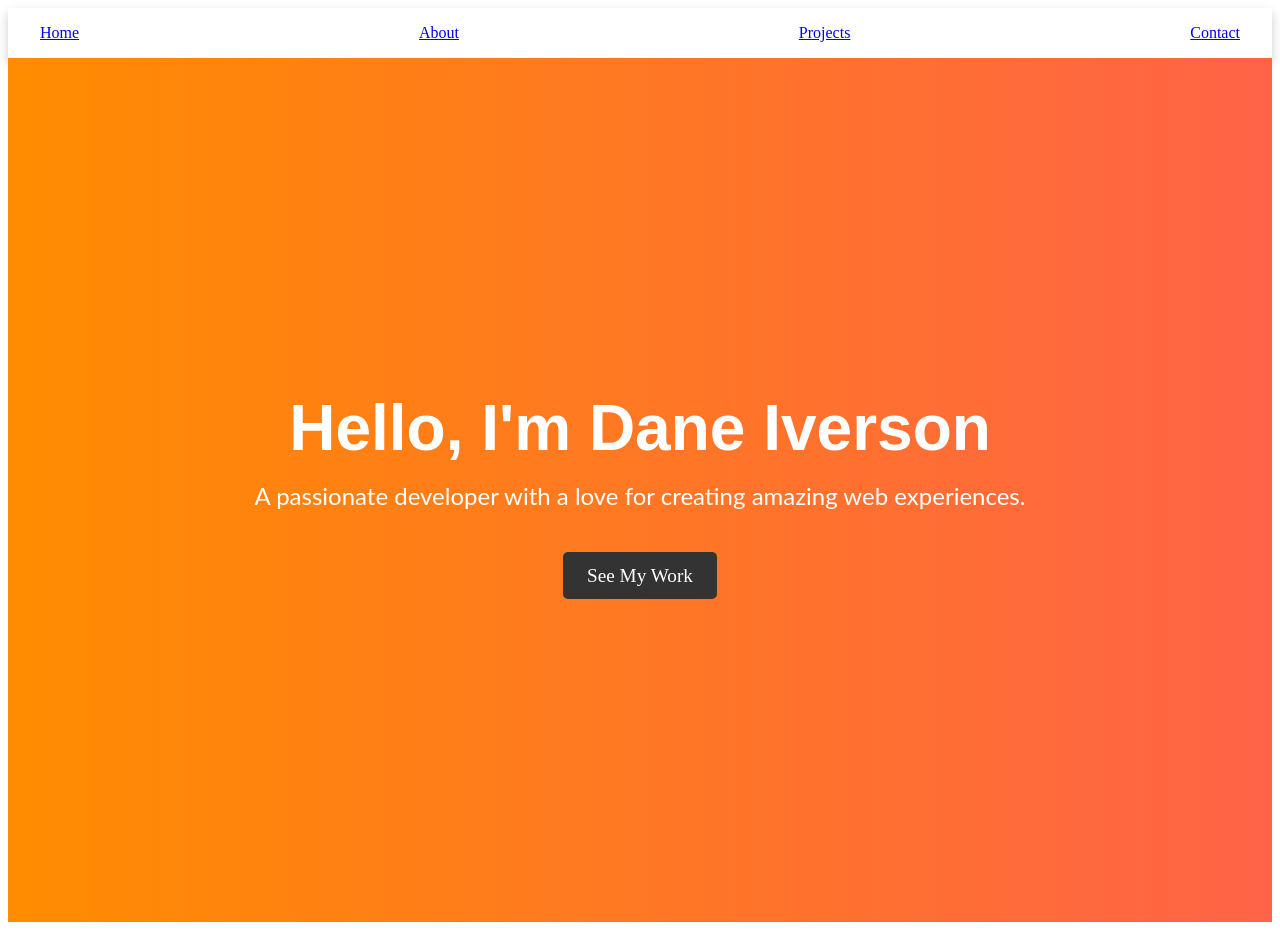
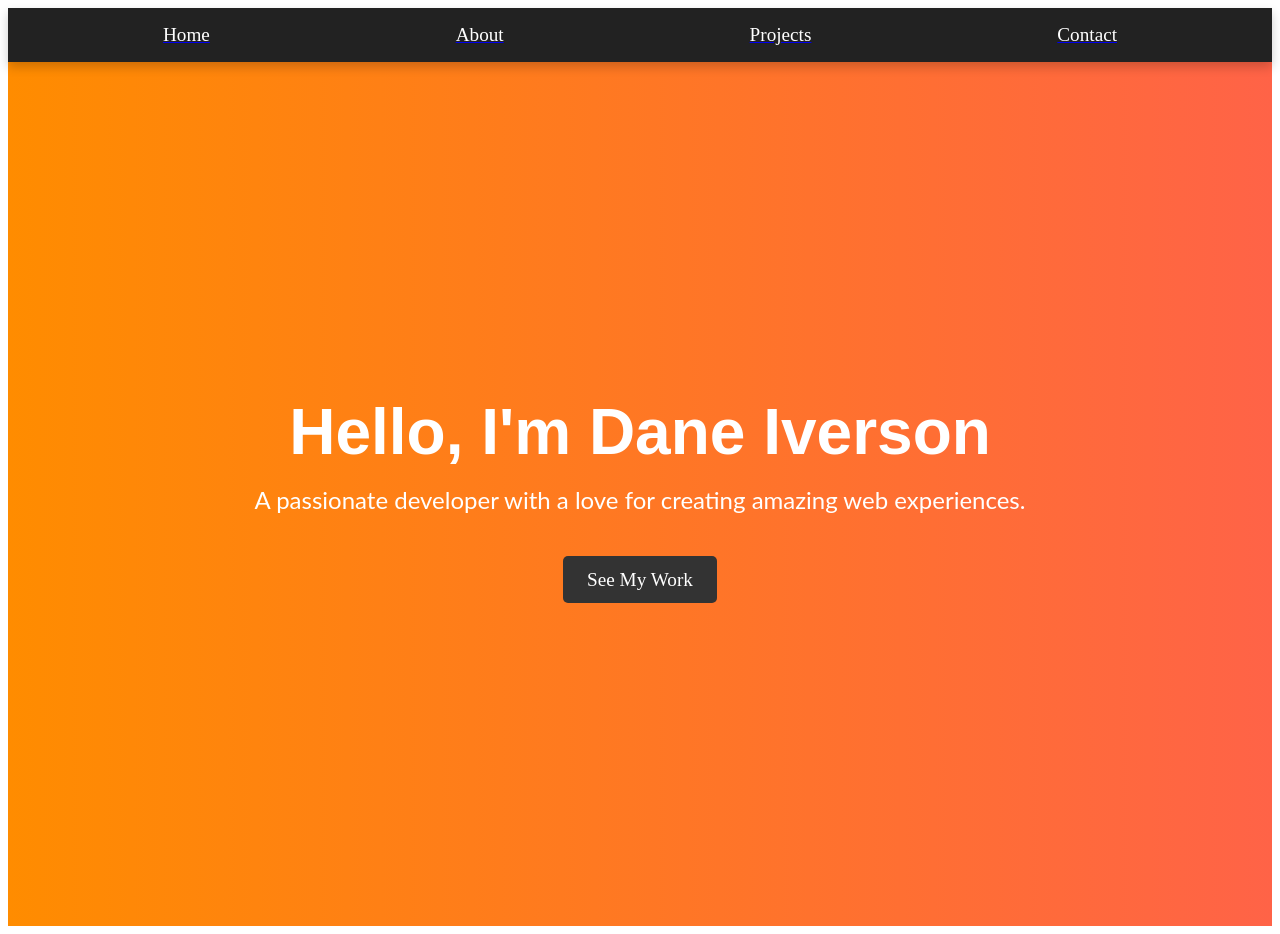
Before and after one commit to dane-iverson/portfolio, a Next.js app: page / in a window 1280 px wide. Built offline with nearby package versions, Linux system fonts and the light colour scheme.

Commit message:
header update

```diff
--- a/pages/Header.js
+++ b/pages/Header.js
@@ -1,32 +1,65 @@
-import Link from 'next/link'
+import Link from "next/link";
 
 const Header = () => (
-  <div>
-    <Link href='/'>Home</Link>
-    <Link href='/about'>About</Link>
-    <Link href='/projects'><>Projects</></Link>
-    <Link href='/contact'><>Contact</></Link>
+  <div className="header">
+    <Link href="/">
+      <a className="nav-link">Home</a>
+    </Link>
+    <Link href="/about">
+      <a className="nav-link">About</a>
+    </Link>
+    <Link href="/projects">
+      <a className="nav-link">Projects</a>
+    </Link>
+    <Link href="/contact">
+      <a className="nav-link">Contact</a>
+    </Link>
     <style jsx>{`
-      div {
+      .header {
         display: flex;
-        justify-content: space-between;
+        justify-content: space-around;
         align-items: center;
-        background-color: #fff;
+        background-color: #222;
         padding: 1rem 2rem;
-        box-shadow: 0px 5px 10px 0px #ccc;
+        box-shadow: 0px 5px 10px rgba(0, 0, 0, 0.2);
+        position: sticky;
+        top: 0;
+        z-index: 1000;
+        transition: background-color 0.3s ease-in-out;
       }
-      a {
-        color: #333;
+      .header:hover {
+        background-color: #333;
+      }
+      .nav-link {
+        color: #fff;
         font-size: 1.2rem;
         text-decoration: none;
-        margin-right: 1.5rem;
-        transition: all 0.2s ease-in-out;
+        margin: 0 1.5rem;
+        position: relative;
+        transition: color 0.2s ease-in-out, transform 0.3s ease;
       }
-      a:hover {
+      .nav-link::after {
+        content: "";
+        position: absolute;
+        left: 0;
+        bottom: -5px;
+        width: 100%;
+        height: 2px;
+        background-color: #ff8c00;
+        transform: scaleX(0);
+        transform-origin: bottom right;
+        transition: transform 0.3s ease;
+      }
+      .nav-link:hover::after {
+        transform: scaleX(1);
+        transform-origin: bottom left;
+      }
+      .nav-link:hover {
         color: #ff8c00;
+        transform: translateY(-2px);
       }
     `}</style>
   </div>
-)
+);
 
-export default Header
+export default Header;
```
